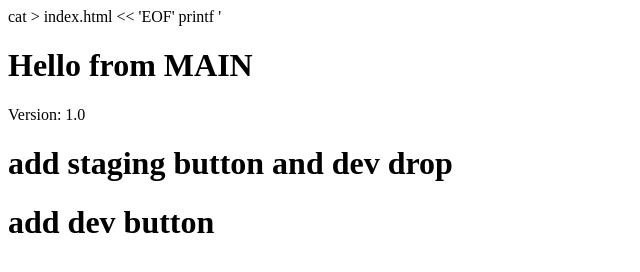
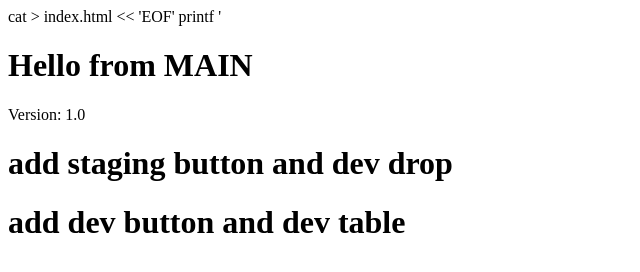
Before and after one commit to zubairbinshamsnb/second-repo, a plain HTML site: page index.html in a window 1280 px wide. Shown: the whole page, without its empty margins (0-640 px from the left). Drawn offline with Linux system fonts and the light colour scheme.

Commit message:
table add

```diff
--- a/index.html
+++ b/index.html
@@ -6,6 +6,6 @@ printf '<!DOCTYPE html>
 <h1>Hello from MAIN</h1>
 <p>Version: 1.0</p>
 <h1>add staging button and dev drop </button></h1>
-<h1>add dev button </h1>
+<h1>add dev button and dev table</h1>
 </body>
 </html>
```
